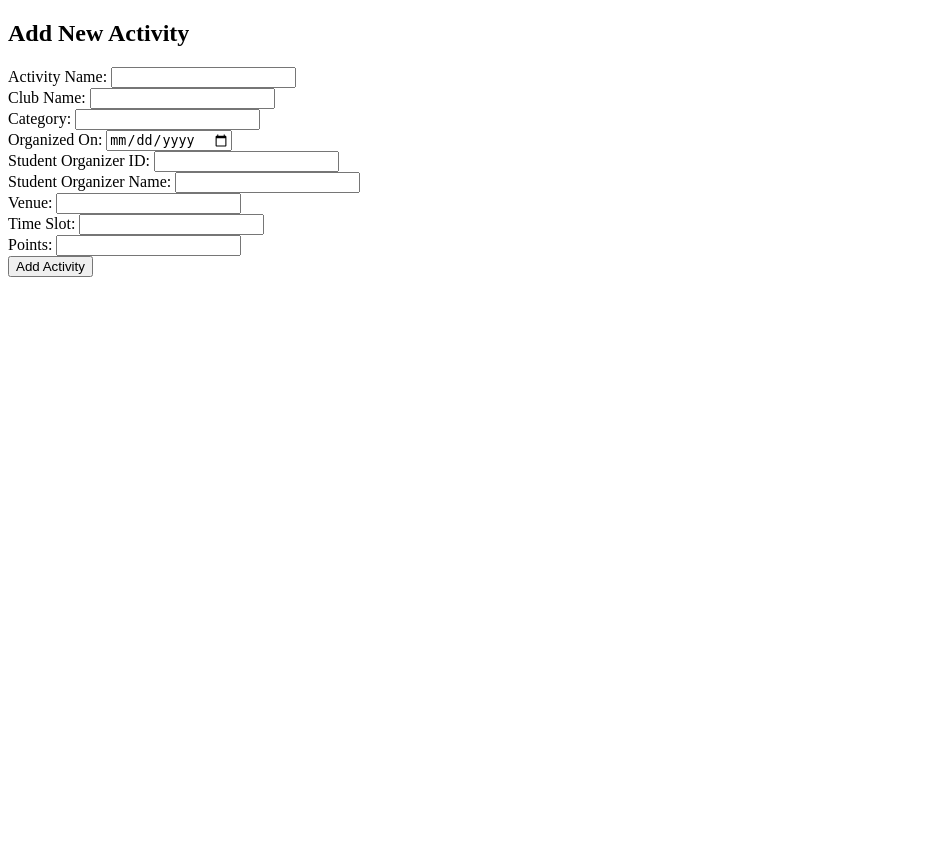
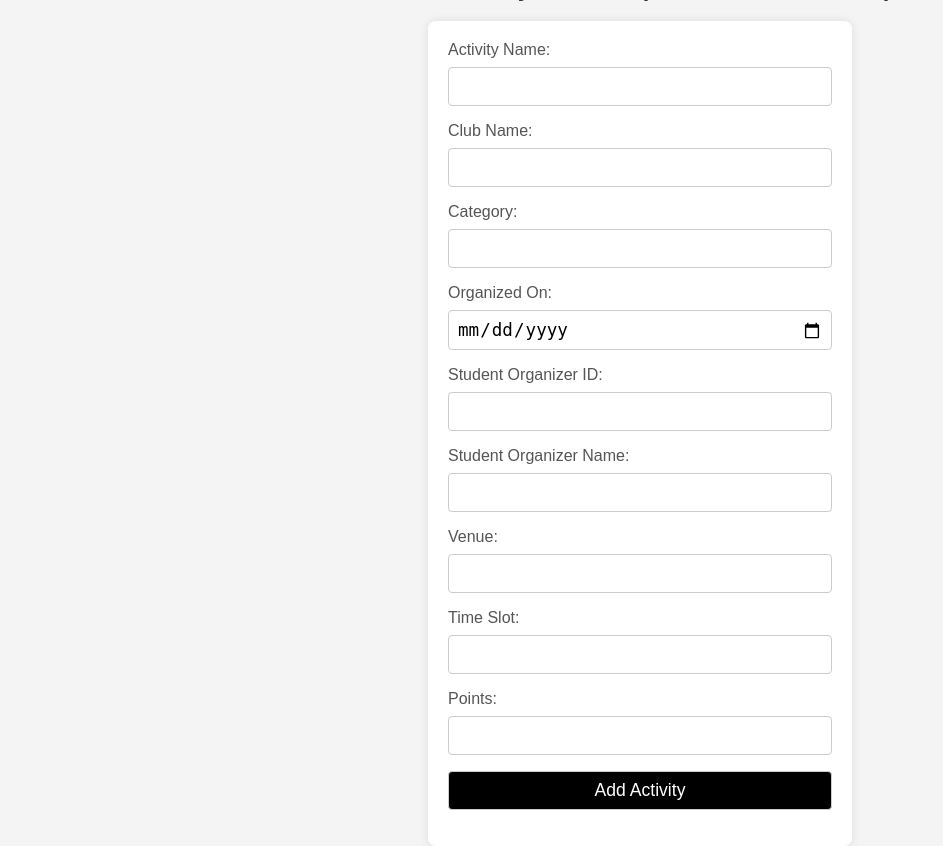
Before and after one commit to DeepakReddyG/silphp, a PHP site: page /add_activity.php in a window 1280 px wide. Shown: the whole page, without its empty margins (0-943 px from the left). Before the commit the page ends 277 px from the top, so only its background shows below. Run offline with PHP 8.4, Linux system fonts and the light colour scheme.

Commit message:
deployment

```diff
--- a/app/add_activity.php
+++ b/app/add_activity.php
@@ -4,9 +4,61 @@
     <meta charset="UTF-8">
     <meta name="viewport" content="width=device-width, initial-scale=1.0">
     <title>Add New Activity</title>
+    <style>
+        body {
+            font-family: Arial, sans-serif;
+            background-color: #f4f4f4;
+            margin: 0;
+            padding: 0;
+            display: flex;
+            flex-direction: column;
+            justify-content: center;
+            align-items: center;
+            height: 100vh;
+        }
+
+        form {
+            background-color: #fff;
+            padding: 20px;
+            border-radius: 8px;
+            box-shadow: 0 0 10px rgba(0, 0, 0, 0.1);
+            width: 30%;
+        }
+
+        h2 {
+            text-align: center;
+            color: #333;
+        }
+
+        label {
+            display: block;
+            margin-bottom: 8px;
+            color: #555;
+        }
+
+        input {
+            width: 100%;
+            padding: 8px;
+            margin-bottom: 16px;
+            box-sizing: border-box;
+            border: 1px solid #ccc;
+            border-radius: 4px;
+            font-size: 1.1rem;
+        }
+
+        input[type="submit"] {
+            background-color: black;
+            color: white;
+            cursor: pointer;
+        }
+
+        input[type="submit"]:hover {
+            background-color: black;
+        }
+    </style>
 </head>
 <body>
-    <h2>Add New Activity</h2>
+    <h2>SAC Activity Week 04 (25th Dec to 29th Dec)</h2>
 
     <form action="process_activity.php" method="post">
         <label for="name">Activity Name:</label>
--- a/app/index.php
+++ b/app/index.php
@@ -204,6 +204,7 @@
             echo "<h3>Category-wise Points for $username</h3>";
             echo "<table class='category_table'>";
             echo "<tr>
+                    <th>CO</th>
                     <th>Category</th>
                     <th>Activities Participated</th>
                     <th>Points</th>
@@ -220,18 +221,22 @@
                 $categoryEvents[$row['category']] += 1;
             }
 
+            $CO = 1;
             foreach ($categoryPoints as $category => $points) {
                 echo "<tr>
+                        <td>CO$CO</td>
                         <td>$category</td>
                         <td>{$categoryEvents[$category]}</td>
                         <td>$points / 200</td>
                         <td>".($points/2)."%</td>
                       </tr>";
+                $CO++;
             }
 
             // Calculate and display the total points from all categories
             $totalPoints = array_sum($categoryPoints);
             echo "<tr>
+                    <td></td>
                     <td>Total</td>
                     <td>".array_sum($categoryEvents)."</td>
                     <td class='highlight_in_table'>$totalPoints / 1000</td>
```
